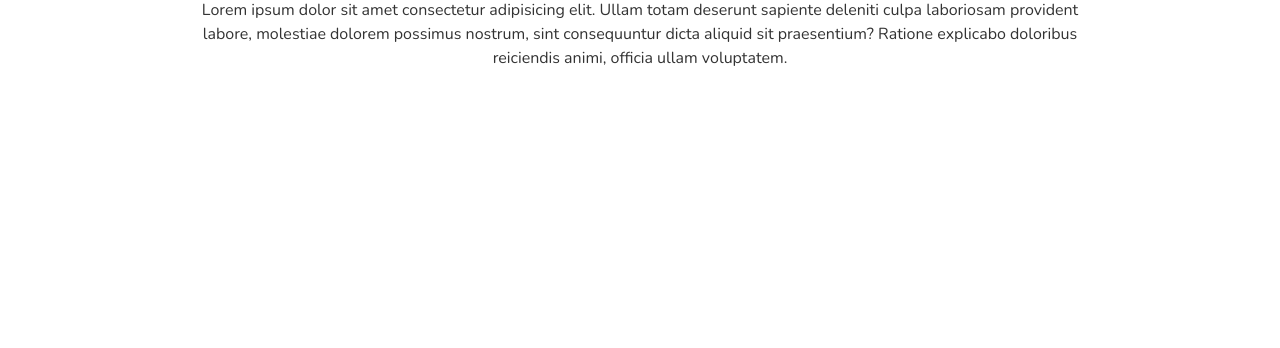
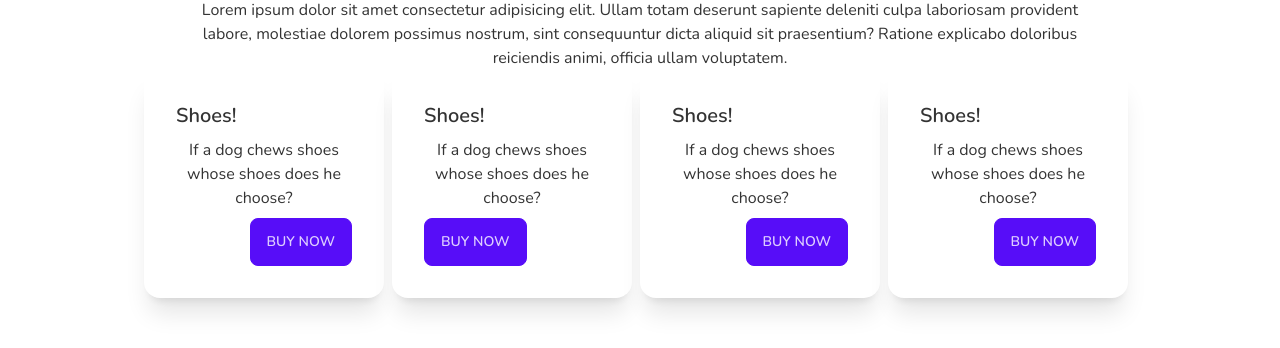
Before and after one commit to sadikhossain69/work-demo, a React (Create React App) app: page /services in a window 1280 px wide. Shown: the part 794-1142 px from the top of the page. Before the commit the page ends 1008 px from the top, so only its background shows below. Built offline with nearby package versions, Linux system fonts and the light colour scheme.

Commit message:
card setup

```diff
--- /dev/null
+++ b/src/Pages/Servece-Pages/Banner/OurService.js
@@ -0,0 +1,46 @@
+import React from 'react';
+
+const OurService = () => {
+    return (
+        <>
+            <div className="card bg-base-100 shadow-xl w-60">
+                <div className="card-body">
+                    <h2 className="card-title">Shoes!</h2>
+                    <p>If a dog chews shoes whose shoes does he choose?</p>
+                    <div className="card-actions justify-end">
+                        <button className="btn btn-primary">Buy Now</button>
+                    </div>
+                </div>
+            </div>
+            <div className="card bg-base-100 shadow-xl w-60">
+                <div className="card-body">
+                    <h2 className="card-title">Shoes!</h2>
+                    <p>If a dog chews shoes whose shoes does he choose?</p>
+                    <div className="card-actions justify-start">
+                        <button className="btn btn-primary">Buy Now</button>
+                    </div>
+                </div>
+            </div>
+            <div className="card bg-base-100 shadow-xl w-60">
+                <div className="card-body">
+                    <h2 className="card-title">Shoes!</h2>
+                    <p>If a dog chews shoes whose shoes does he choose?</p>
+                    <div className="card-actions justify-end">
+                        <button className="btn btn-primary">Buy Now</button>
+                    </div>
+                </div>
+            </div>
+            <div className="card bg-base-100 shadow-xl w-60">
+                <div className="card-body">
+                    <h2 className="card-title">Shoes!</h2>
+                    <p>If a dog chews shoes whose shoes does he choose?</p>
+                    <div className="card-actions justify-end">
+                        <button className="btn btn-primary">Buy Now</button>
+                    </div>
+                </div>
+            </div>
+        </>
+    );
+};
+
+export default OurService;
--- a/src/Pages/Servece-Pages/Banner/OurServices.js
+++ b/src/Pages/Servece-Pages/Banner/OurServices.js
@@ -1,4 +1,5 @@
 import React from 'react';
+import OurService from './OurService';
 
 const OurServices = () => {
     return (
@@ -11,6 +12,9 @@
                 <p className='text-center md:px-44'>
                     Lorem ipsum dolor sit amet consectetur adipisicing elit. Ullam totam deserunt sapiente deleniti culpa laboriosam provident labore, molestiae dolorem possimus nostrum, sint consequuntur dicta aliquid sit praesentium? Ratione explicabo doloribus reiciendis animi, officia ullam voluptatem.
                 </p>
+                <div className='grid grid-cols-1 md:grid-cols-2 lg:grid-cols-4 md:px-36'>
+                    <OurService />
+                </div>
             </section>
         </>
     );
```
